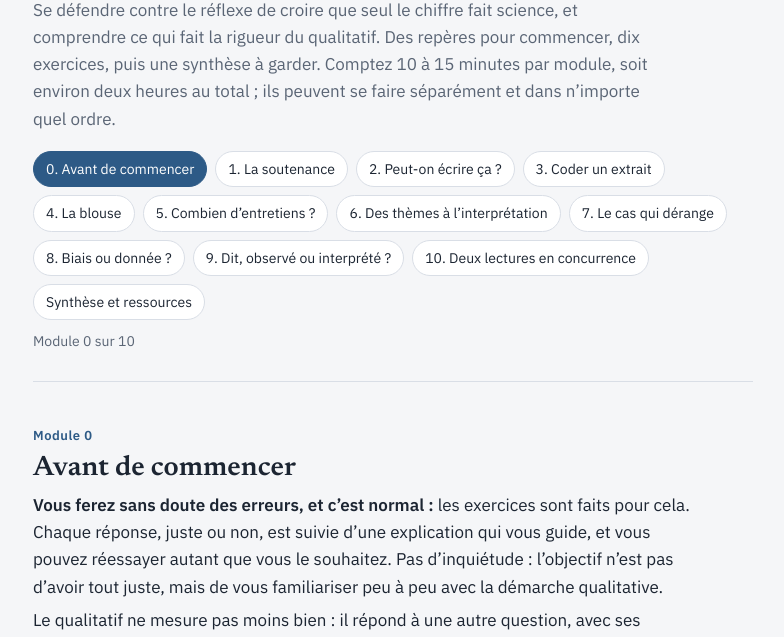
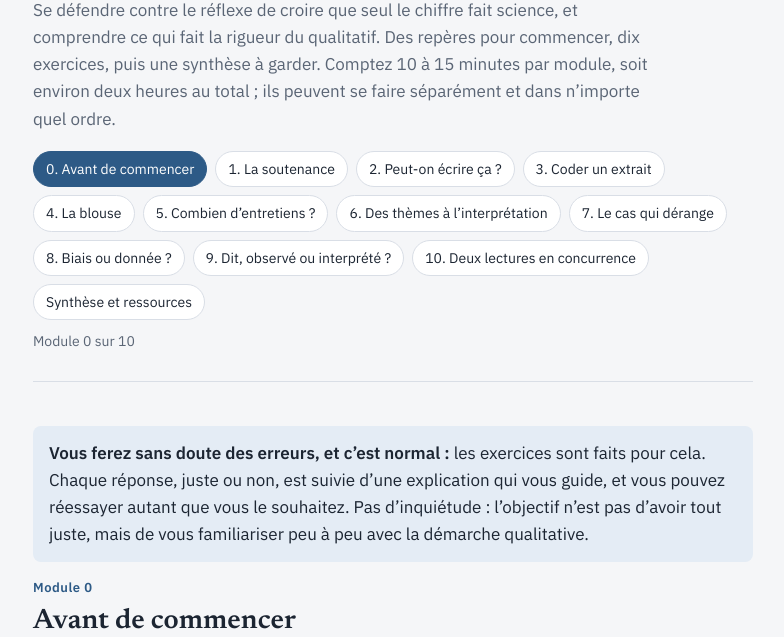
Before and after one commit to seelebrn/atelier-pas-representatif, a plain HTML site: page index.html in a window 1280 px wide. Shown: the part 132-769 px from the top of the page, without its empty margins (247-1031 px from the left). Drawn offline with Linux system fonts and the light colour scheme.

Commit message:
Encadre le message sur les erreurs au-dessus du module 0
Co-Authored-By: Claude Opus 5.5 <noreply@anthropic.com>

```diff
--- a/index.html
+++ b/index.html
@@ -236,10 +236,12 @@ footer p{margin:0}
 
 <!-- MODULE 0 -->
 <section class="module" id="reperes" aria-labelledby="t0">
+  <div class="note">
+    <p><strong>Vous ferez sans doute des erreurs, et c’est normal :</strong> les exercices sont faits pour cela. Chaque réponse, juste ou non, est suivie d’une explication qui vous guide, et vous pouvez réessayer autant que vous le souhaitez. Pas d’inquiétude : l’objectif n’est pas d’avoir tout juste, mais de vous familiariser peu à peu avec la démarche qualitative.</p>
+  </div>
   <div class="modhead">
     <span class="modnum">Module 0</span>
     <h2 id="t0">Avant de commencer</h2>
-    <p class="intro"><strong>Vous ferez sans doute des erreurs, et c’est normal :</strong> les exercices sont faits pour cela. Chaque réponse, juste ou non, est suivie d’une explication qui vous guide, et vous pouvez réessayer autant que vous le souhaitez. Pas d’inquiétude : l’objectif n’est pas d’avoir tout juste, mais de vous familiariser peu à peu avec la démarche qualitative.</p>
     <p class="intro">Le qualitatif ne mesure pas moins bien : il répond à une autre question, avec ses propres exigences de preuve. Cet atelier aide à repérer quelques réflexes bien ancrés, puis à les remplacer par une idée plus juste de ce qu’est la rigueur. Il s’adresse à celles et ceux qui découvrent les méthodes qualitatives, en particulier en médecine et en sciences infirmières.</p>
     <p class="intro ref">Il n’existe pas une seule épistémologie du qualitatif : ses traditions ne conçoivent pas toutes de la même façon la réalité étudiée, le rôle du chercheur et la valeur des données. Cet atelier adopte principalement une approche compréhensive et réflexive (qui cherche à comprendre le point de vue des personnes, en examinant aussi la place du chercheur), en s’appuyant notamment sur les travaux de Jean-Pierre Olivier de Sardan.</p>
     <div class="resetbar"><button class="linkbtn" id="m0Reset" type="button">Recommencer le module</button></div>
```
